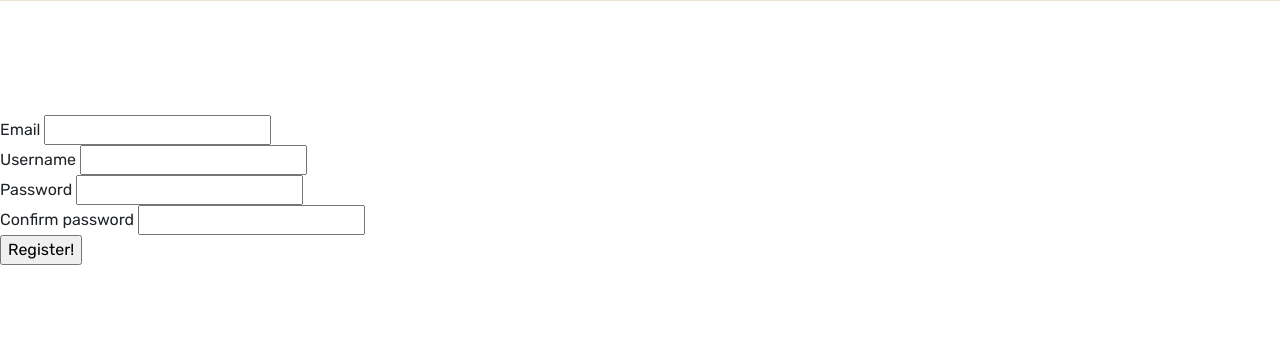
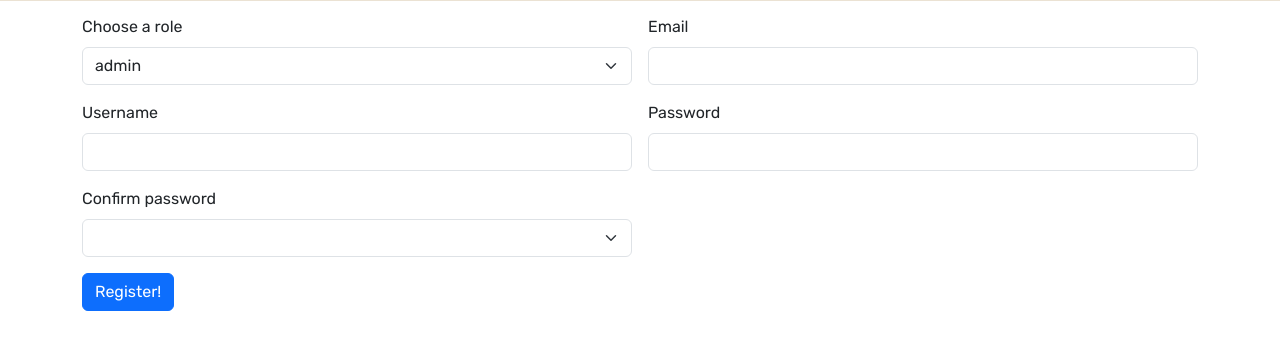
Before and after one commit to schrma/web-activity-logger, a Flask app: page /register in a window 1280 px wide. Shown: the part 85-435 px from the top of the page. Run offline with Flask 3, Linux system fonts and the light colour scheme; tables that the repository leaves empty hold one stand-in row (values such as "Sample post"); some libraries are stand-ins or nearby versions.

Commit message:
Register with role

```diff
--- a/src/activity_logger/models/org.py
+++ b/src/activity_logger/models/org.py
@@ -39,7 +39,7 @@
 
 
 class UserView(ModelView):
-    can_delete = False
+    can_delete = True
     form_columns = ["username", "email", "role"]
     column_list = ["username", "email", "role"]
 
--- a/src/activity_logger/templates/activities.html
+++ b/src/activity_logger/templates/activities.html
@@ -1,8 +1,8 @@
 {% extends "base.html" %}
 {% block content %}
 <div class="container">
-    <h1 class="text-center">Flask-WTF Example</h1>
-    <p class="text-center">This is a simple example of using Flask-WTF to create a form and get the user input.</p>
+    <h1 class="text-center">Log your Activities</h1>
+    <p class="text-center">Here you can log your activities</p>
     <!-- Display the form using the form argument -->
     <form method="POST" class="row g-3">
         {{ form.hidden_tag() }}
--- a/src/activity_logger/templates/register.html
+++ b/src/activity_logger/templates/register.html
@@ -1,18 +1,31 @@
 {% extends "base.html" %}
 {% block content %}
-
-<div class="section" id="first_section">
-
-<form method="POST">
-    {# This hidden_tag is a CSRF security feature. #}
-    {{ form.hidden_tag() }}
-    {{ form.email.label }} {{ form.email() }}<br>
-    {{ form.username.label }} {{ form.username() }}<br>
-    {{ form.password.label }} {{ form.password() }}<br>
-    {{ form.pass_confirm.label }} {{ form.pass_confirm() }}<br>
-    {{ form.submit() }}
-</form>
-
+<div class="container">
+    <form method="POST" class="row g-3">
+        {{ form.hidden_tag() }}
+        <div class="col-md-6">
+            <label for="{{ form.role.id }}" class="form-label">{{ form.role.label }}</label>
+            {{ form.role(class="form-select") }}
+        </div>
+        <div class="col-md-6">
+            <label for="{{ form.email.id }}" class="form-label">{{ form.email.label }}</label>
+            {{ form.email(class="form-control") }}
+        </div>
+        <div class="col-md-6">
+            <label for="{{ form.username.id }}" class="form-label">{{ form.username.label }}</label>
+            {{ form.username(class="form-control") }}
+        </div>
+        <div class="col-md-6">
+            <label for="{{ form.password.id }}" class="form-label">{{ form.password.label }}</label>
+            {{ form.password(class="form-control") }}
+        </div>
+        <div class="col-md-6">
+            <label for="{{ form.pass_confirm.id }}" class="form-label">{{ form.pass_confirm.label }}</label>
+            {{ form.pass_confirm(class="form-select") }}
+        </div>
+        <div class="col-12">
+            {{ form.submit(class="btn btn-primary") }}
+        </div>
+    </form>
 </div>
-
 {% endblock %}
--- a/src/activity_logger/users/forms.py
+++ b/src/activity_logger/users/forms.py
@@ -26,6 +26,7 @@
 class RegistrationForm(FlaskForm):
     email = StringField("Email", validators=[DataRequired(), Email()])
     username = StringField("Username", validators=[DataRequired()])
+    role = SelectField("Choose a role", validators=[DataRequired()])
     password = PasswordField(
         "Password",
         validators=[DataRequired(), EqualTo("pass_confirm", message="Passwords Must Match!")],
--- a/src/activity_logger/users/views.py
+++ b/src/activity_logger/users/views.py
@@ -18,11 +18,14 @@
 def register():
     form = RegistrationForm()
 
+    form.role.choices = [(role.id, role.role) for role in Role.query.all()]
+
     if form.validate_on_submit():
         user = User(
             email=form.email.data, username=form.username.data, password=form.password.data
         )
-        user.role = Role.query.filter_by(role="Admin").first()
+        # user.role = Role.query.filter_by(role="Admin").first()
+        user.role = Role.query.filter_by(id=form.role.data).first()
         db.session.add(user)
         db.session.commit()
         flash("Thanks for registering! Now you can login!")
```
Also changed, not shown: tests/test_users.py (+5 -1 lines).
